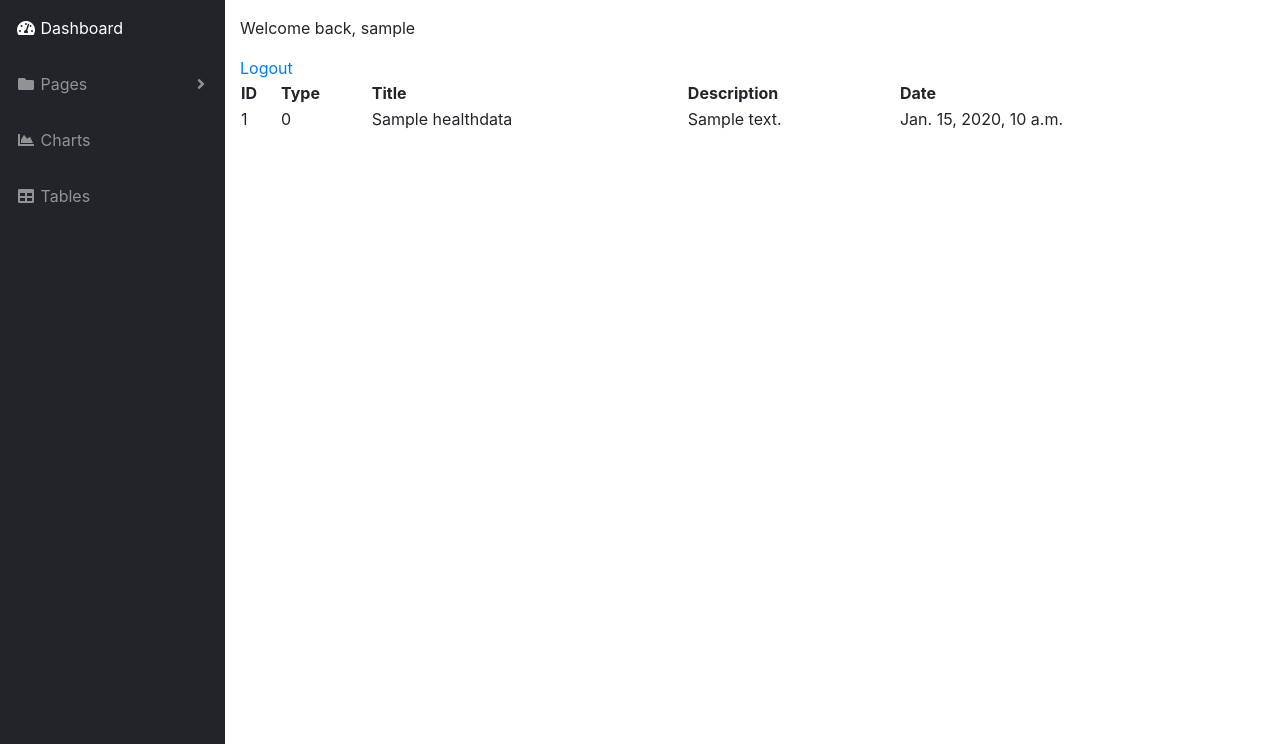
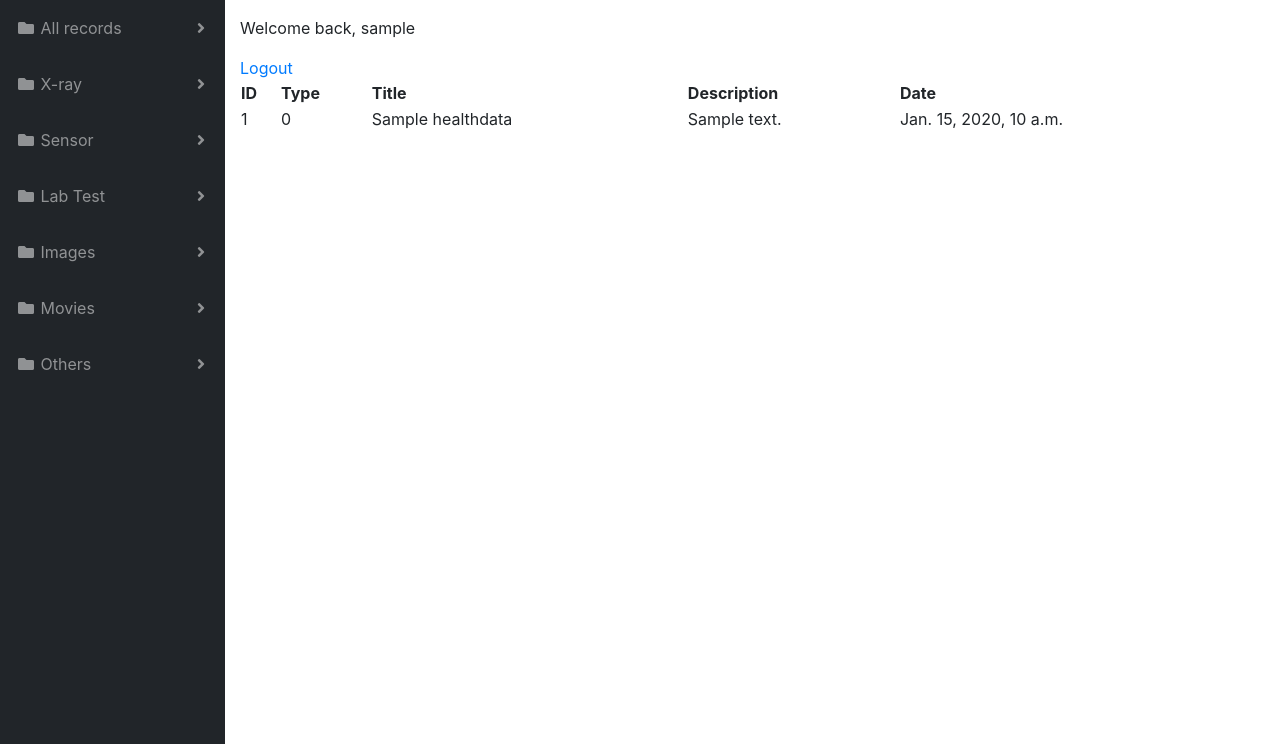
Before and after one commit to limshunyong/ifs4205, a Django app: page /web/patient/index/ in a window 1280 px wide. Shown: the part 56-800 px from the top of the page. Run offline with Django 3.2, Linux system fonts and the light colour scheme; a user stored in the database is signed in; tables that the repository leaves empty hold one stand-in row (values such as "Sample post"); some libraries are stand-ins or nearby versions.

Commit message:
fix sidebar naming

```diff
--- a/subsystem2/webapp/templates/base.html
+++ b/subsystem2/webapp/templates/base.html
@@ -18,9 +18,7 @@
 
 <body>
     <nav class="navbar navbar-expand navbar-dark bg-dark static-top">
-        {% if user %}
-            <span class="navbar-brand mr-1">Welcome back, {{ user }}</span>
-        {% endif %}
+      <span class="navbar-brand mr-1">Welcome back, {{ user }}</span>
 
       <!-- Navbar -->
       <ul class="navbar-nav ml-auto align-items-end">
@@ -52,37 +50,48 @@
     <div id="wrapper">
         <!-- Sidebar -->
         <ul class="sidebar navbar-nav">
-           <li class="nav-item active">
-              <a class="nav-link" href="index.html">
-              <i class="fas fa-fw fa-tachometer-alt"></i>
-              <span>Dashboard</span>
+            <li class="nav-item dropdown">
+              <a class="nav-link dropdown-toggle" href="#" role="button" >
+              <i class="fas fa-fw fa-folder"></i>
+              <span>All records</span>
               </a>
            </li>
            <li class="nav-item dropdown">
-              <a class="nav-link dropdown-toggle" href="#" id="pagesDropdown" role="button" data-toggle="dropdown" aria-haspopup="true" aria-expanded="false">
+              <a class="nav-link dropdown-toggle" href="#" role="button" >
               <i class="fas fa-fw fa-folder"></i>
-              <span>Pages</span>
+              <span>X-ray</span>
               </a>
-              <div class="dropdown-menu" aria-labelledby="pagesDropdown">
-                 <h6 class="dropdown-header">Login Screens:</h6>
-                 <a class="dropdown-item" href="login.html">Login</a>
-                 <a class="dropdown-item" href="register.html">Register</a>
-                 <a class="dropdown-item" href="forgot-password.html">Forgot Password</a>
-                 <div class="dropdown-divider"></div>
-                 <h6 class="dropdown-header">Other Pages:</h6>
-                 <a class="dropdown-item" href="404.html">404 Page</a>
-                 <a class="dropdown-item" href="blank.html">Blank Page</a>
-              </div>
            </li>
-           <li class="nav-item">
-              <a class="nav-link" href="charts.html">
-              <i class="fas fa-fw fa-chart-area"></i>
-              <span>Charts</span></a>
+           <li class="nav-item dropdown">
+              <a class="nav-link dropdown-toggle" href="#" role="button">
+              <i class="fas fa-fw fa-folder"></i>
+              <span>Sensor</span>
+              </a>
            </li>
-           <li class="nav-item">
-              <a class="nav-link" href="tables.html">
-              <i class="fas fa-fw fa-table"></i>
-              <span>Tables</span></a>
+           <li class="nav-item dropdown">
+              <a class="nav-link dropdown-toggle" href="#" role="button">
+              <i class="fas fa-fw fa-folder"></i>
+              <span>Lab Test</span>
+              </a>
+           </li>
+           <li class="nav-item dropdown">
+              <a class="nav-link dropdown-toggle" href="#" role="button">
+              <i class="fas fa-fw fa-folder"></i>
+              <span>Images</span>
+              </a>
+           </li>
+           <li class="nav-item dropdown">
+              <a class="nav-link dropdown-toggle" href="#" role="button">
+              <i class="fas fa-fw fa-folder"></i>
+              <span>Movies</span>
+              </a>
+              </a>
+           </li>
+           <li class="nav-item dropdown">
+              <a class="nav-link dropdown-toggle" href="#" role="button">
+              <i class="fas fa-fw fa-folder"></i>
+              <span>Others</span>
+              </a>
            </li>
         </ul>
 
```
